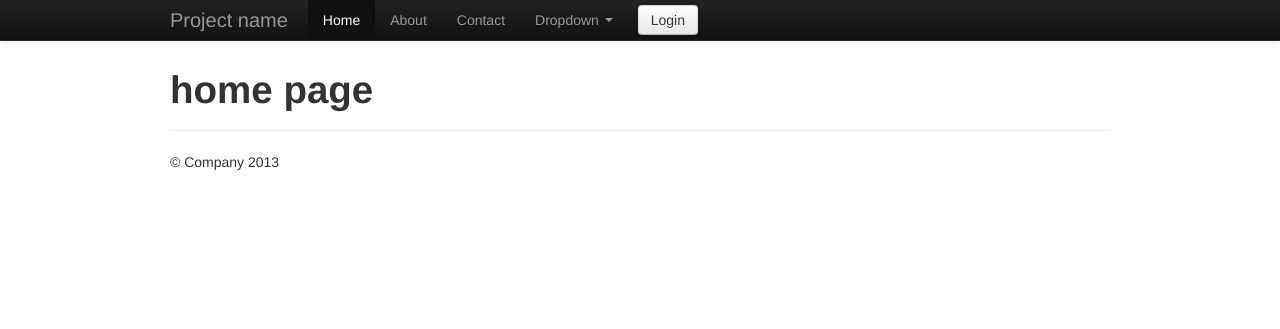
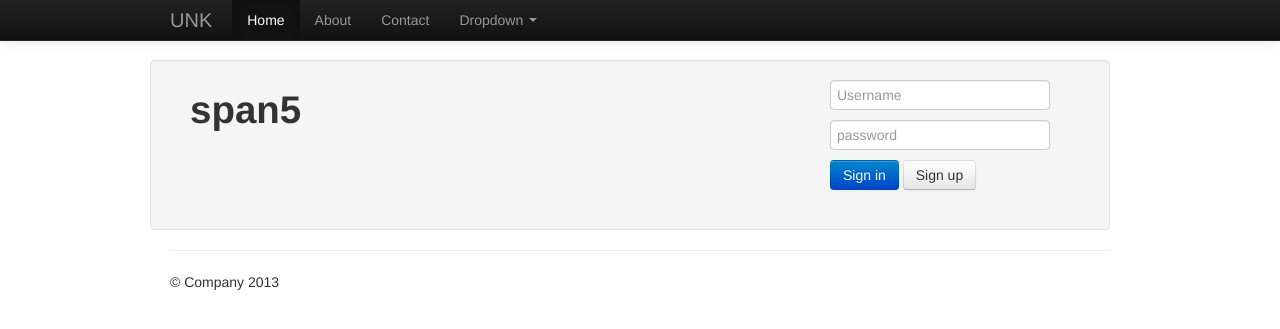
Before and after one commit to stellatse/alpha, a Django app: page / in a window 1280 px wide. Shown: the top 329 px of the page. Run offline with Django 3.2, Linux system fonts and the light colour scheme; some libraries are stand-ins or nearby versions.

Commit message:
Move login form to home page

```diff
--- a/templates/base.html
+++ b/templates/base.html
@@ -1,7 +1,7 @@
 <!DOCTYPE html>
 <html>
 <head>
-<meta charset="UTF-8">
+<meta charset="utf-8">
 <meta name="viewport" content="width=device-width, initial-scale=1.0">
 <title>{{ title }}</title>
 <link href="/static/css/bootstrap.css" rel="stylesheet" media="screen">
@@ -16,12 +16,7 @@ body {
 	<div class="navbar navbar-inverse navbar-fixed-top">
 		<div class="navbar-inner">
 			<div class="container">
-				<button type="button" class="btn btn-navbar" data-toggle="collapse"
-					data-target=".nav-collapse">
-					<span class="icon-bar"></span> <span class="icon-bar"></span> <span
-						class="icon-bar"></span>
-				</button>
-				<a class="brand" href="#">Project name</a>
+				<a class="brand" href="#">UNK</a>
 				<div class="nav-collapse collapse">
 					<ul class="nav">
 						<li class="active"><a href="#">Home</a></li>
@@ -40,15 +35,13 @@ body {
 							</ul>
 						</li>
 					</ul>
-
-					<a href="{% url 'django.contrib.auth.views.login' %}" class="btn">Login</a>
 				</div>
 			</div>
 		</div>
 	</div>
+
 	<div class="container">
 		{% block content %} {% endblock %}
-
 	  <hr />
 	  <footer>
 	    <p>&copy; Company 2013</p>
--- a/templates/index.html
+++ b/templates/index.html
@@ -1,4 +1,19 @@
 {% extends "base.html" %}
 {% block content %}
-  <h1>home page</h1>
+<div class="row well">
+  <div class="span8">
+    <h1>span5</h1>
+  </div>
+  <div class="span3">
+  {% load bootstrap_toolkit %}
+	<form action="{% url 'django.contrib.auth.views.login' %}" class="form-signin">
+	  {% csrf_token %}
+	  <input type="text" placeholder="Username" />
+	  <input type="password" placeholder="password" />
+
+	  <button class="btn btn-primary" type="submit">Sign in</button>
+	  <button class="btn">Sign up</button>
+	</form>
+  </div>
+</div>
 {% endblock %}
```
Also changed, not shown: templates/registration/login.html (+1 -6 lines). Lines whose indentation alone changed are shown as unchanged.
